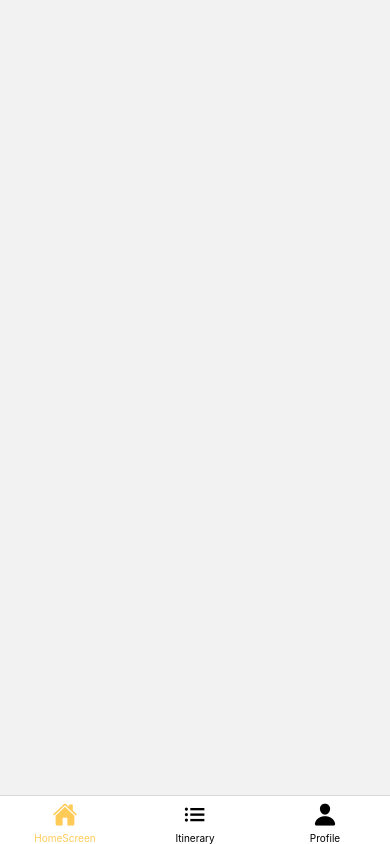
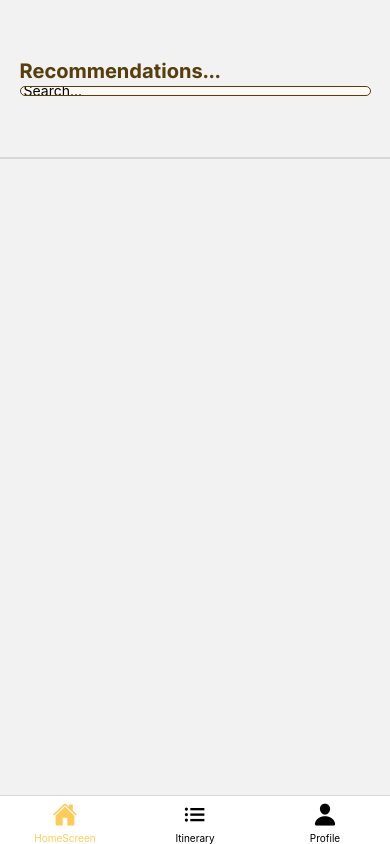
Before and after one commit to karinakli/budder-app, a React Native app: screen /Home in a window 390 px wide. Built offline with nearby package versions, Linux system fonts and the light colour scheme.

Commit message:
Added search bar styling

```diff
--- a/screens/HomeScreen.js
+++ b/screens/HomeScreen.js
@@ -1,5 +1,5 @@
 import {LinearGradient} from 'expo-linear-gradient';
-import { StyleSheet, Text, View, Image, useState, Pressable } from 'react-native';
+import { StyleSheet, Text, View, Image, useState, Pressable, TextInput } from 'react-native';
 import {colors} from '../assets/Themes/colors'
 import { createBottomTabNavigator } from '@react-navigation/bottom-tabs';
 import ItineraryScreen from './ItineraryScreen'
@@ -9,6 +9,14 @@ import Ionicons from '@expo/vector-icons/Ionicons'
 const HomeComp = () => {
   return (
     <View style={styles.container}>
+      <View style={styles.search}>
+        <Text style={styles.header}>Recommendations...</Text>
+        <View style={styles.searchWrapper}>
+          < TextInput style={styles.searchBar} placeholder="Search..."/>
+        </View>
+      </View>
+      <View style={styles.friendList}>
+      </View>
     </View>
   );
 }
@@ -44,8 +52,6 @@ export default function HomeScreen({navigation}) {
   const styles = StyleSheet.create({
     container: {
       flex: 1,
-      alignItems: 'center',
-      justifyContent: 'center',
     },
     background: {
       height: '100%',
@@ -53,27 +59,34 @@ export default function HomeScreen({navigation}) {
       alignItems: 'center',
       justifyContent: 'center'
     },
-    whiteButton: {
-      width: '60%',
-      height: 51,
-      borderRadius: 26,
-      marginTop: '50%',
-      backgroundColor: 'white',
-      justifyContent: 'center',
-      alignItems: 'center'
+    searchBar: {
+      marginTop: '1%',
+      borderColor: colors.rust,
+      borderWidth: 1,
+      borderRadius: 5,
+      width: '90%',
+      height: '40%',
+      paddingLeft: 3,
+      backgroundColor: colors.saltAir
     },
-    yellowButton: {
-      width: '60%',
-      height: 51,
-      borderRadius: 26,
-      marginTop: '10%',
-      backgroundColor: colors.budder,
-      justifyContent: 'center',
-      alignItems: 'center'
+    searchWrapper: {
+      alignItems: 'center',
     },
-    valueProp: {
+    header: {
       fontFamily: 'Inter-Bold',
       color: colors.rust,
       fontSize: 20,
+      marginTop: '15%',
+      marginLeft: '5%',
+      textAlign: 'left'
+    },
+    search: {
+      fontFamily: 'Inter-Bold',
+      color: colors.rust,
+      fontSize: 20,
+      width: '100%',
+      height: '20%',
+      borderBottomColor: colors.lightGray,
+      borderBottomWidth: 2
     }
   });
--- a/screens/OnboardingScreen.js
+++ b/screens/OnboardingScreen.js
@@ -6,8 +6,9 @@ import { useEffect } from 'react'
 import firebase, { db, auth } from "../firebase"
 
 export default function OnboardingScreen({navigation}) {
-    const [username, onChangeName] = useState(null)
+    const [username, onChangeUsername] = useState(null)
     const [password, onChangePassword] = useState(null)
+    const [name, onChangeName] = useState(null)
 
     useEffect(() => {
         const unsubscribe = firebase.auth().onAuthStateChanged(user => {
@@ -24,7 +25,8 @@ export default function OnboardingScreen({navigation}) {
         .then(userCredentials => {
             const user = userCredentials.user;
             db.collection('users').doc(user.uid).set({
-                email: user.email
+                email: user.email,
+                name: name
             })
         })
         .catch(error => alert(error.message))
@@ -35,13 +37,21 @@ export default function OnboardingScreen({navigation}) {
           <View style={styles.progressBar}>
               <View style={{...StyleSheet.absoluteFill, backgroundColor: colors.budder, width: '20%'}}/>
           </View>
+          <Text style={styles.header}>WHAT IS YOUR FULL NAME?</Text>
+
+          <LinearGradient
+              colors={name ? [colors.budder, colors.maroon] : ["#606060", "#606060"]}
+              style={styles.inputGrad}
+              start={{x:0.0, y: 1.0}} end={{x: 1.0, y: 1.0}}>
+              <TextInput style={styles.inputFilled} onChangeText={onChangeName} value={name} placeholder="Email"/>
+          </LinearGradient>
           <Text style={styles.header}>WHAT IS YOUR EMAIL?</Text>
 
           <LinearGradient
               colors={username ? [colors.budder, colors.maroon] : ["#606060", "#606060"]}
               style={styles.inputGrad}
               start={{x:0.0, y: 1.0}} end={{x: 1.0, y: 1.0}}>
-              <TextInput style={styles.inputFilled} onChangeText={onChangeName} value={username} placeholder="Email"/>
+              <TextInput style={styles.inputFilled} onChangeText={onChangeUsername} value={username} placeholder="Email"/>
           </LinearGradient>
 
           <Text style={styles.header}>...AND A PASSWORD</Text>
@@ -55,7 +65,7 @@ export default function OnboardingScreen({navigation}) {
 
           <LinearGradient
               style={styles.nextButton}
-              colors={(password && username) ? [colors.budder, colors.maroon] : ["#606060", "#606060"]}
+              colors={(name && password && username) ? [colors.budder, colors.maroon] : ["#606060", "#606060"]}
               start={{x:0.0, y: 1.0}} end={{x: 1.0, y: 1.0}}
               location={[0, 0.8]}>
               <Pressable style={styles.nextButtonFilled} onPress={() => {
```
